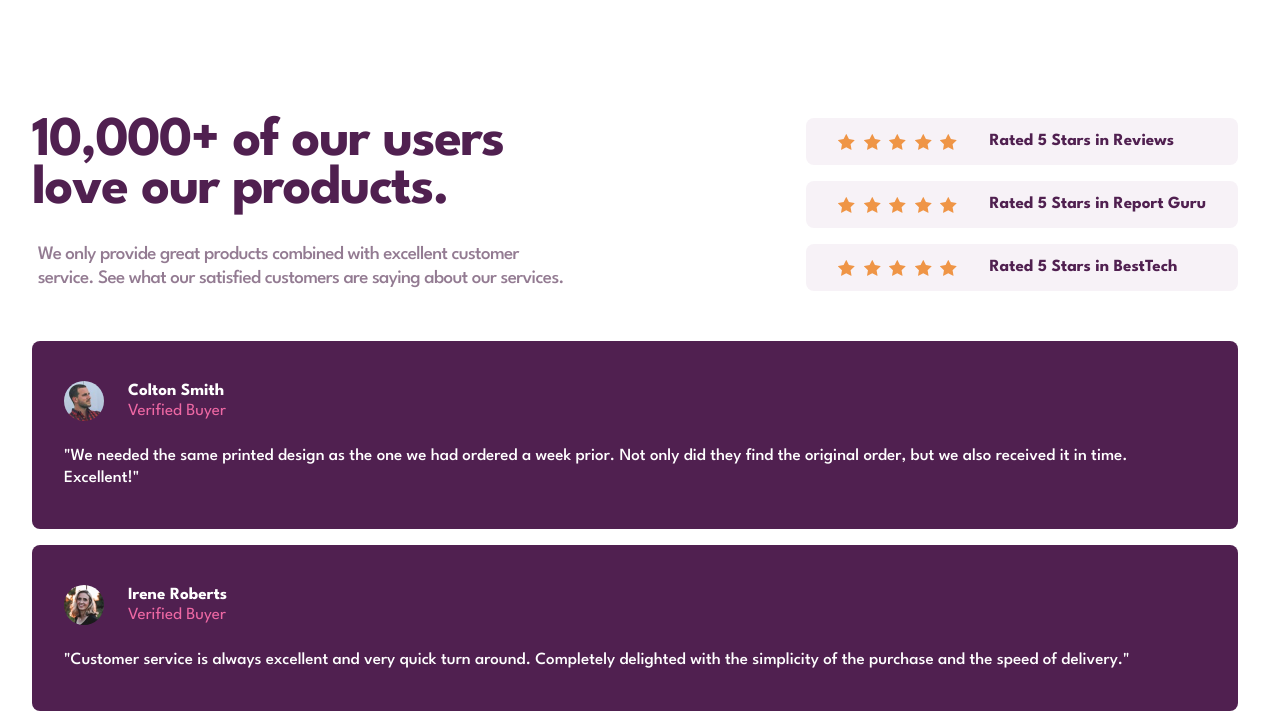
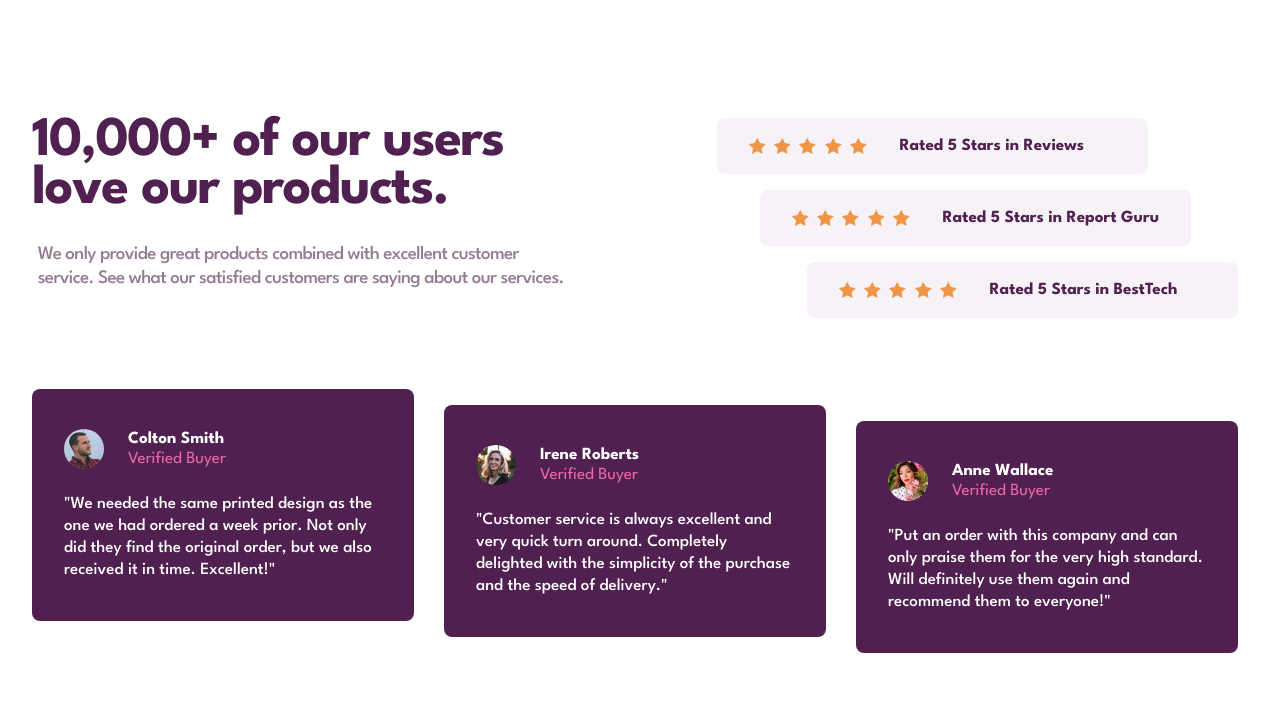
Before and after one commit to sircarloschaves/social-proof-section, a plain HTML site: page index.html in a window 1536 px wide. Shown: the top 718 px of the page, without its empty margins (133-1402 px from the left). Drawn offline with Linux system fonts and the light colour scheme.

Commit message:
desktop layout

```diff
--- a/style.css
+++ b/style.css
@@ -200,15 +200,34 @@ body {
   .rating-stars {
     flex-direction: row;
     align-items: center;
-    padding-block: 0;
+    padding-block: 1.25rem;
     padding-inline: 2rem;
-    gap: 2.03125rem;
-    line-height: 1;
+  }
+  .rating-stars:first-child {
+    transform: translateX(-5.625rem);
+  }
 
+  .rating-stars:nth-child(2) {
+    transform: translateX(-2.9375rem);
   }
 
   .rating-stars-text {
     margin-block-start: 0;
+    margin-inline-start: 2.02rem;
+  }
+
+  .testimonial-cards {
+    grid-template-columns: 1fr 1fr 1fr;
+    margin-block-start: 4.4375rem;
+    gap: 1.875rem;
+  }
+
+  .card:nth-child(2) {
+    transform: translateY(1rem);
+  }
+
+  .card:nth-child(3) {
+    transform: translateY(2rem);
   }
 
 }
```
